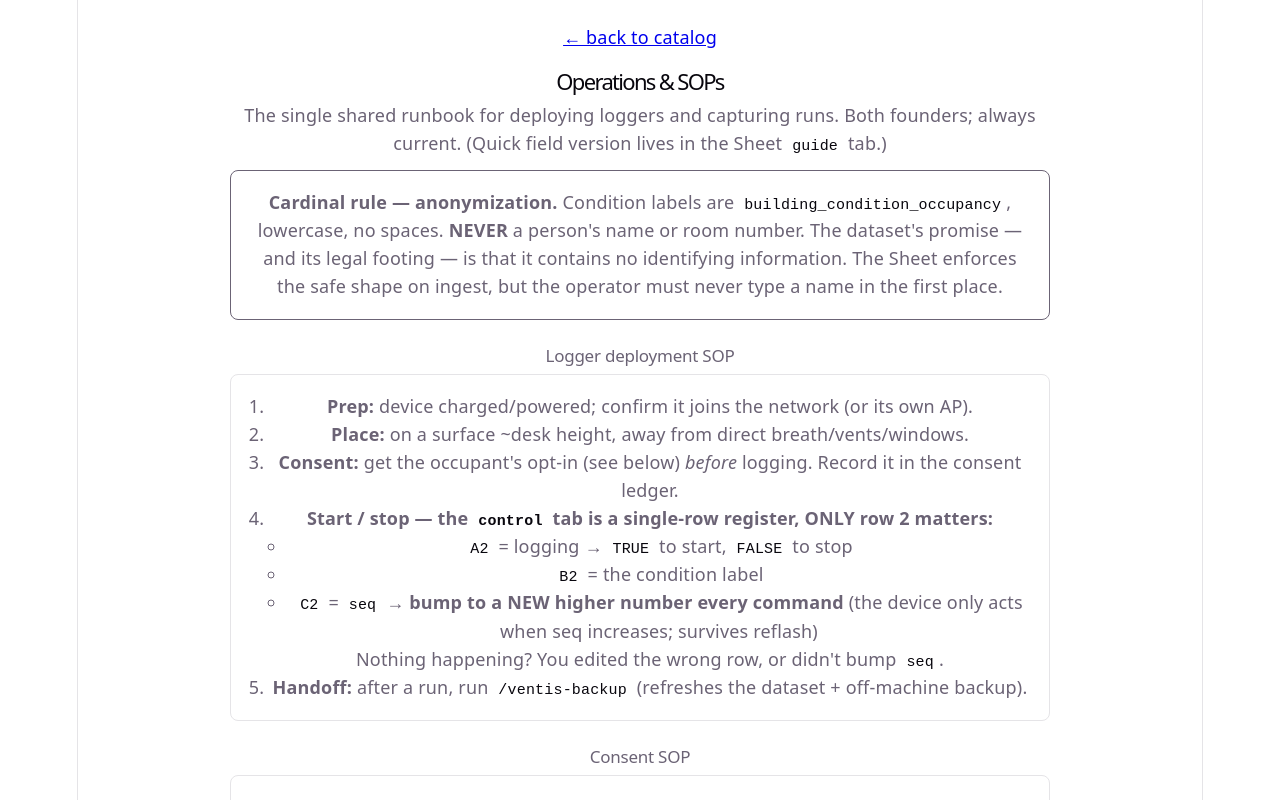
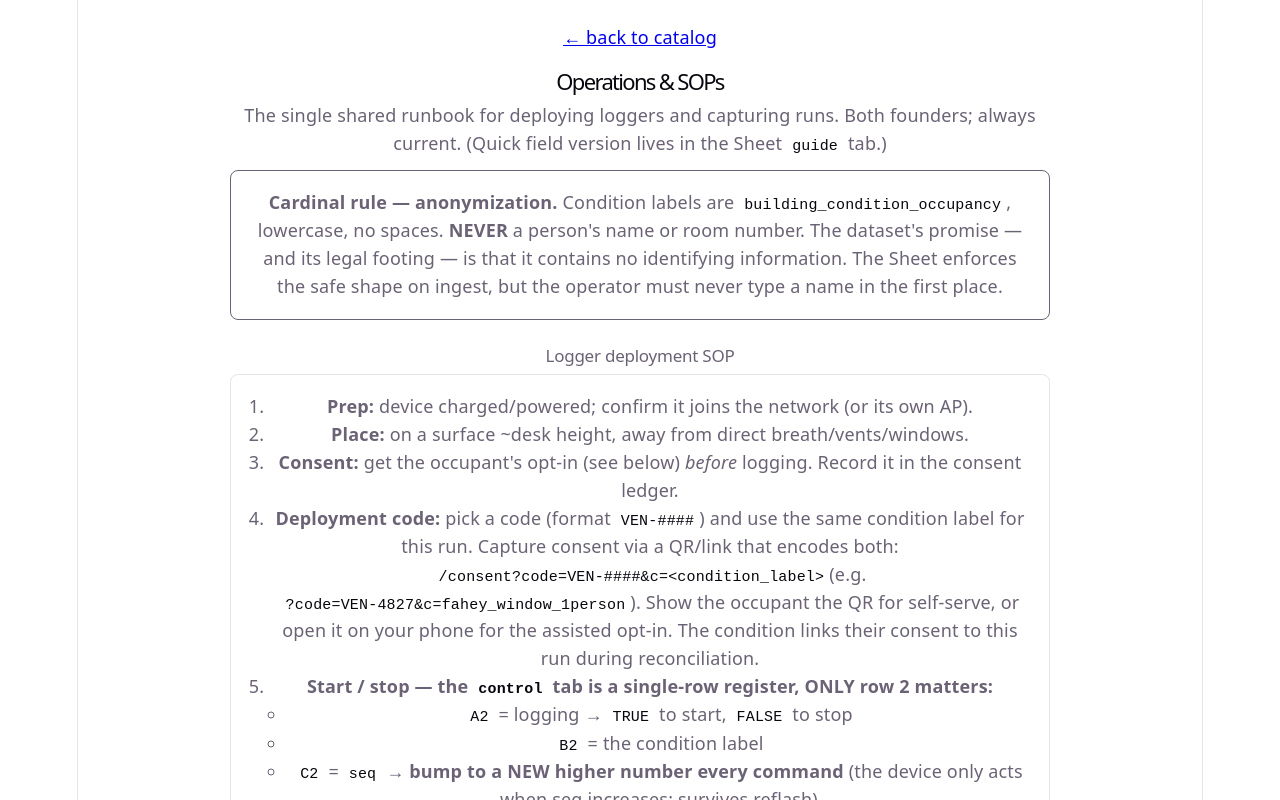
Before and after one commit to dturru/Ventis, a React (Vite) app in the folder library/: page /operations in a window 1280 px wide. Shown: the top 800 px of the page. Built offline with nearby package versions, Linux system fonts and the light colour scheme; the HTML template or start-up script is replaced by a standard one.

Commit message:
docs(consent): deployment-code + web-consent step in Operations SOP

```diff
--- a/library/src/components/OperationsPage.tsx
+++ b/library/src/components/OperationsPage.tsx
@@ -30,6 +30,12 @@ export default function OperationsPage() {
           <li><strong>Prep:</strong> device charged/powered; confirm it joins the network (or its own AP).</li>
           <li><strong>Place:</strong> on a surface ~desk height, away from direct breath/vents/windows.</li>
           <li><strong>Consent:</strong> get the occupant's opt-in (see below) <em>before</em> logging. Record it in the consent ledger.</li>
+          <li><strong>Deployment code:</strong> pick a code (format <code style={code}>VEN-####</code>)
+            and use the same condition label for this run. Capture consent via a QR/link that
+            encodes both: <code style={code}>/consent?code=VEN-####&c=&lt;condition_label&gt;</code>
+            (e.g. <code style={code}>?code=VEN-4827&c=fahey_window_1person</code>). Show the
+            occupant the QR for self-serve, or open it on your phone for the assisted opt-in. The
+            condition links their consent to this run during reconciliation.</li>
           <li><strong>Start / stop — the <code style={code}>control</code> tab is a single-row register, ONLY row 2 matters:</strong>
             <ul style={{ paddingLeft: 18 }}>
               <li><code style={code}>A2</code> = logging → <code style={code}>TRUE</code> to start, <code style={code}>FALSE</code> to stop</li>
```
